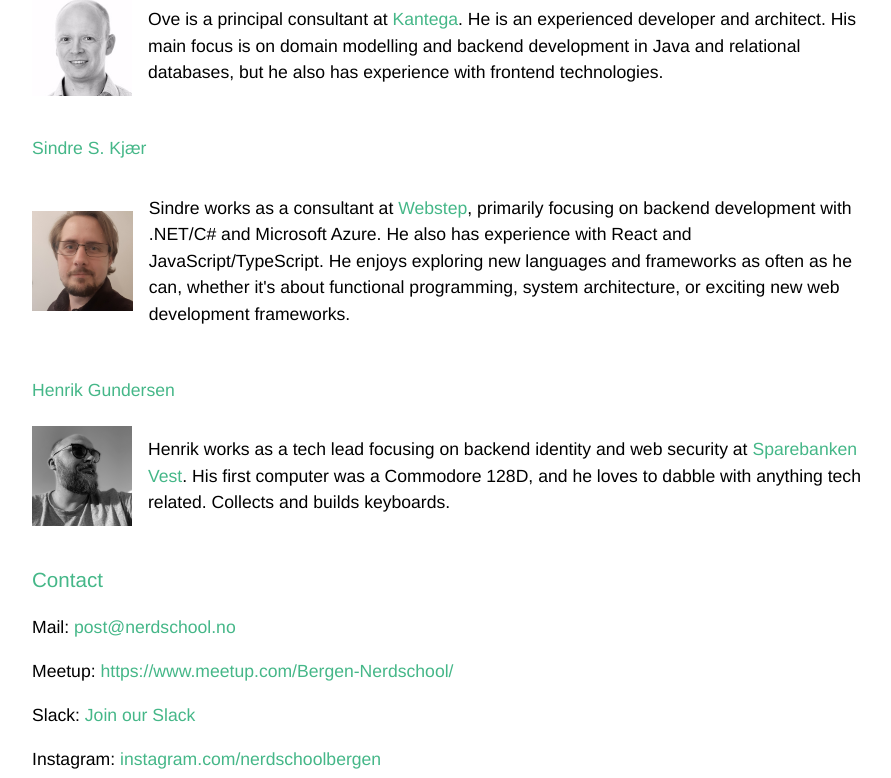
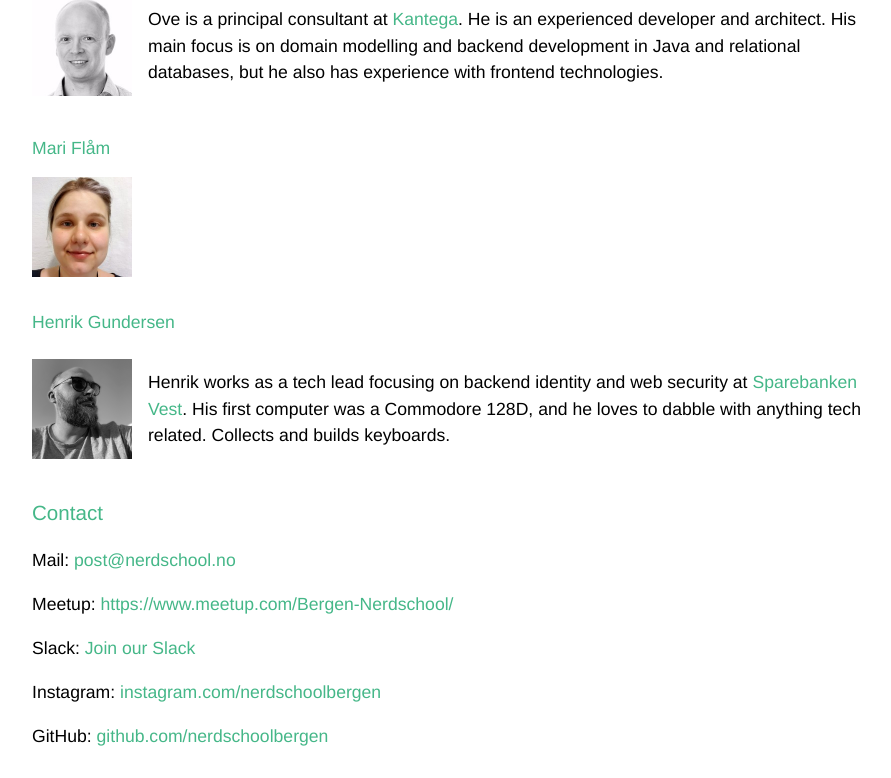
Before and after one commit to nerdschoolbergen/home, a plain HTML site: page index.html in a window 1280 px wide. Shown: the part 2194-2972 px from the top of the page, without its empty margins (192-1083 px from the left). Drawn offline with Linux system fonts and the light colour scheme.

Commit message:
Add Mari

```diff
--- a/index.html
+++ b/index.html
@@ -157,15 +157,9 @@
             </p>
         </div>
 
-        <h4>Sindre S. Kjær</h4>
+        <h4>Mari Flåm</h4>
         <div class="contributor">
-            <img src="/headshots/sindre_kjaer.png" alt="Sindre Kjær" height="100px" />
-            <p>
-                Sindre works as a consultant at <a href="https://www.webstep.no/">Webstep</a>, primarily focusing
-                on backend development with .NET/C# and Microsoft Azure. He also has experience with React and
-                JavaScript/TypeScript. He enjoys exploring new languages and frameworks as often as he can,
-                whether it's about functional programming, system architecture, or exciting new web development frameworks.
-            </p>
+            <img src="/headshots/mari_flam.jpg" alt="Mari Flåm" height="100px" />
         </div>
 
         <h4>Henrik Gundersen</h4>
```
Also changed, not shown: headshots/mari_flam.jpg (added), headshots/sindre_kjaer.png (deleted).
